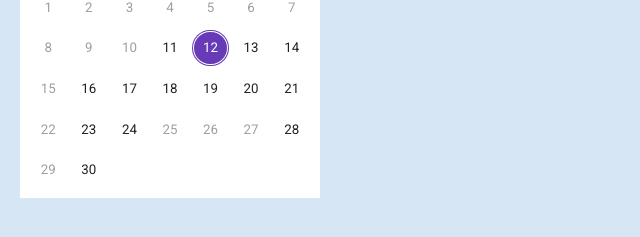
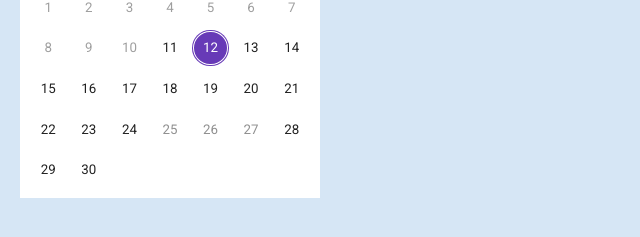
Before and after one commit to kraset/angtest2, an Angular app: page / in a window 1280 px wide. Shown: the part 425-662 px from the top of the page, without its empty margins (0-640 px from the left). Built offline with nearby package versions, Linux system fonts and the light colour scheme.

Commit message:
Fixed booked dates and select date.

```diff
--- a/src/app/app.module.ts
+++ b/src/app/app.module.ts
@@ -7,6 +7,7 @@ import { AppComponent } from './app.component';
 import { BrowserAnimationsModule } from '@angular/platform-browser/animations';
 import { MatNativeDateModule } from '@angular/material/core';
 import { CalendarComponent } from './calendar/calendar.component';
+import { FormsModule } from '@angular/forms';
 
 @NgModule({
   declarations: [
@@ -16,9 +17,10 @@ import { CalendarComponent } from './calendar/calendar.component';
   imports: [
     BrowserModule,
     AppRoutingModule,
+    FormsModule,         // for ngModel
     MatSliderModule,
-    MatDatepickerModule,
-    MatNativeDateModule,
+    MatDatepickerModule, // for Calendar and datepicker
+    MatNativeDateModule, // for Calendar and datepicker
     BrowserAnimationsModule
   ],
   providers: [],
--- a/src/app/calendar/calendar.component.html
+++ b/src/app/calendar/calendar.component.html
@@ -2,10 +2,9 @@
 
 <div class="calendar-wrapper">
   <mat-calendar
-    #calendar
-    [(selected)]="selectedDate"
+    [selected]="selectedDate"
     [minDate]="minDate"
-    [dateFilter]="myDateFilter.bind(this)"
+    [dateClass]="dateClass()"
     (selectedChange)="onSelect($event)"
   >
   </mat-calendar>
--- a/src/app/calendar/calendar.component.scss
+++ b/src/app/calendar/calendar.component.scss
@@ -1,4 +1,10 @@
 .calendar-wrapper {
-    background-color: rgb(255, 255, 255);
-    width: 300px;
+  background-color: rgb(255, 255, 255);
+  width: 300px;
 }
+
+::ng-deep .special-date {
+  background-color: rgb(209, 146, 146);
+  border-radius: 100%;
+  opacity: 50%;
+}
--- a/src/app/calendar/calendar.component.ts
+++ b/src/app/calendar/calendar.component.ts
@@ -1,37 +1,43 @@
 import { Component, OnInit } from '@angular/core';
+import { MatCalendarCellCssClasses } from '@angular/material/datepicker';
 
 @Component({
   selector: 'app-calendar',
   templateUrl: './calendar.component.html',
-  styleUrls: ['./calendar.component.scss']
+  styleUrls: ['./calendar.component.scss'],
 })
 export class CalendarComponent implements OnInit {
-
-  constructor() { }
-
   today = new Date();
-  selectedDate: Date = new Date();
+  selectedDate: Date | null = new Date();
   minDate = new Date();
   bookedDateStart = new Date(new Date().setDate(24));
   bookedDateEnd = new Date(new Date().setDate(27));
+
+  constructor() {
+  }
 
   ngOnInit(): void {
     this.minDate.setDate(this.today.getDate() - 1);
   }
 
-  onSelect(event: any): void {
-    console.log(event);
-    this.selectedDate = event;
-  }
-
-  // Prevent Sunday and booked days from being selected.
-  myDateFilter(d: Date): boolean {
-    const day = d.getDay();
-    return day !== 0 && !this.isBooked(d);
+  onSelect(date: Date | null): void {
+    if (date){
+      console.log(date);
+      if (!this.isBooked(date)){
+        this.selectedDate = date;
+      }
+    }
   }
 
   isBooked(d: Date): boolean {
     return d >= this.bookedDateStart && d <= this.bookedDateEnd;
   }
 
+  // tslint:disable-next-line: typedef
+  dateClass() {
+    return (date: Date): MatCalendarCellCssClasses => {
+      return this.isBooked(date) ? 'special-date' : ''; // defined in .scss file...
+    };
+  }
+
 }
--- a/tsconfig.json
+++ b/tsconfig.json
@@ -6,7 +6,7 @@
     "outDir": "./dist/out-tsc",
     "forceConsistentCasingInFileNames": true,
     "strict": false,
-    "strictNullChecks": false,
+    "strictNullChecks": true,
     "noImplicitReturns": true,
     "noFallthroughCasesInSwitch": true,
     "sourceMap": true,
```
